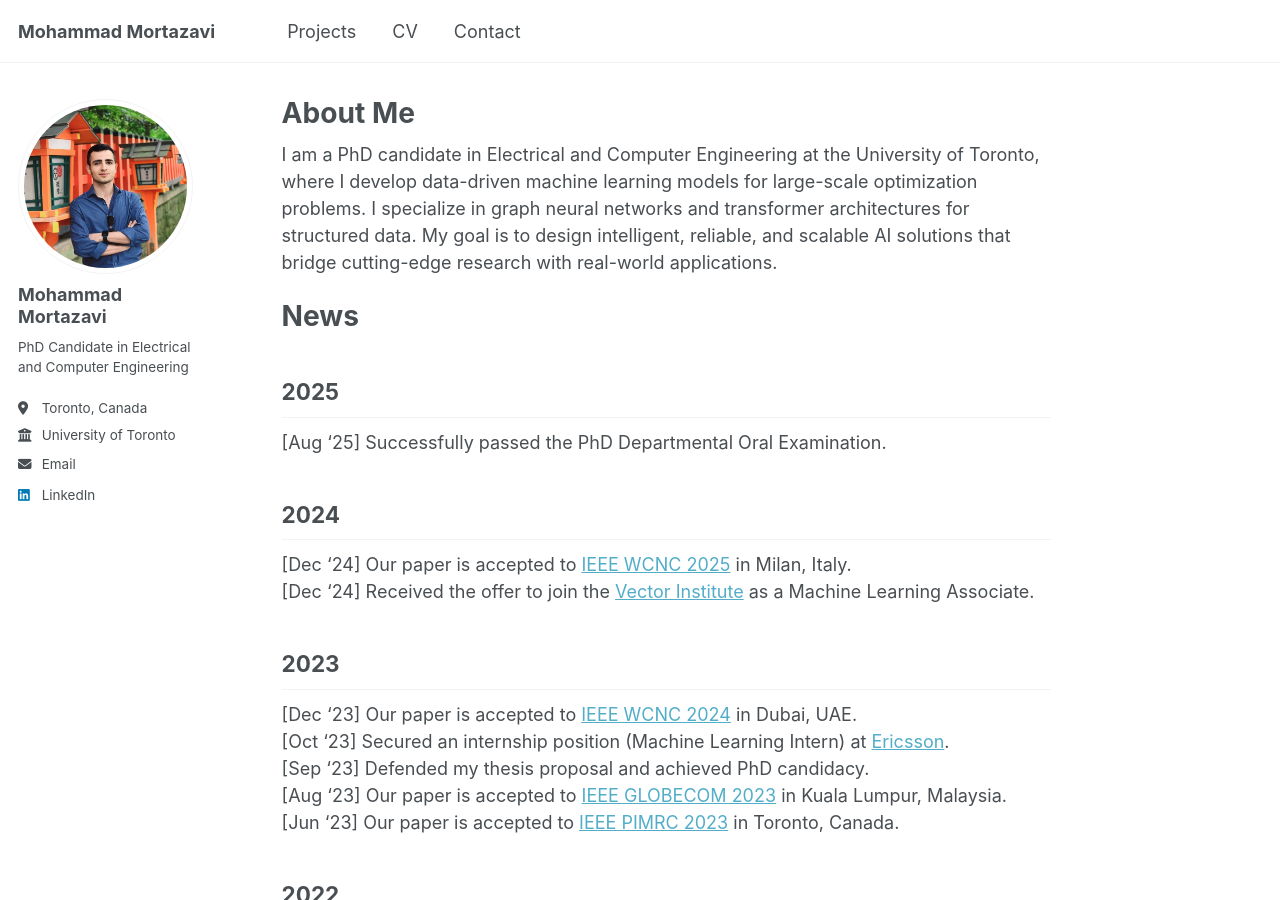
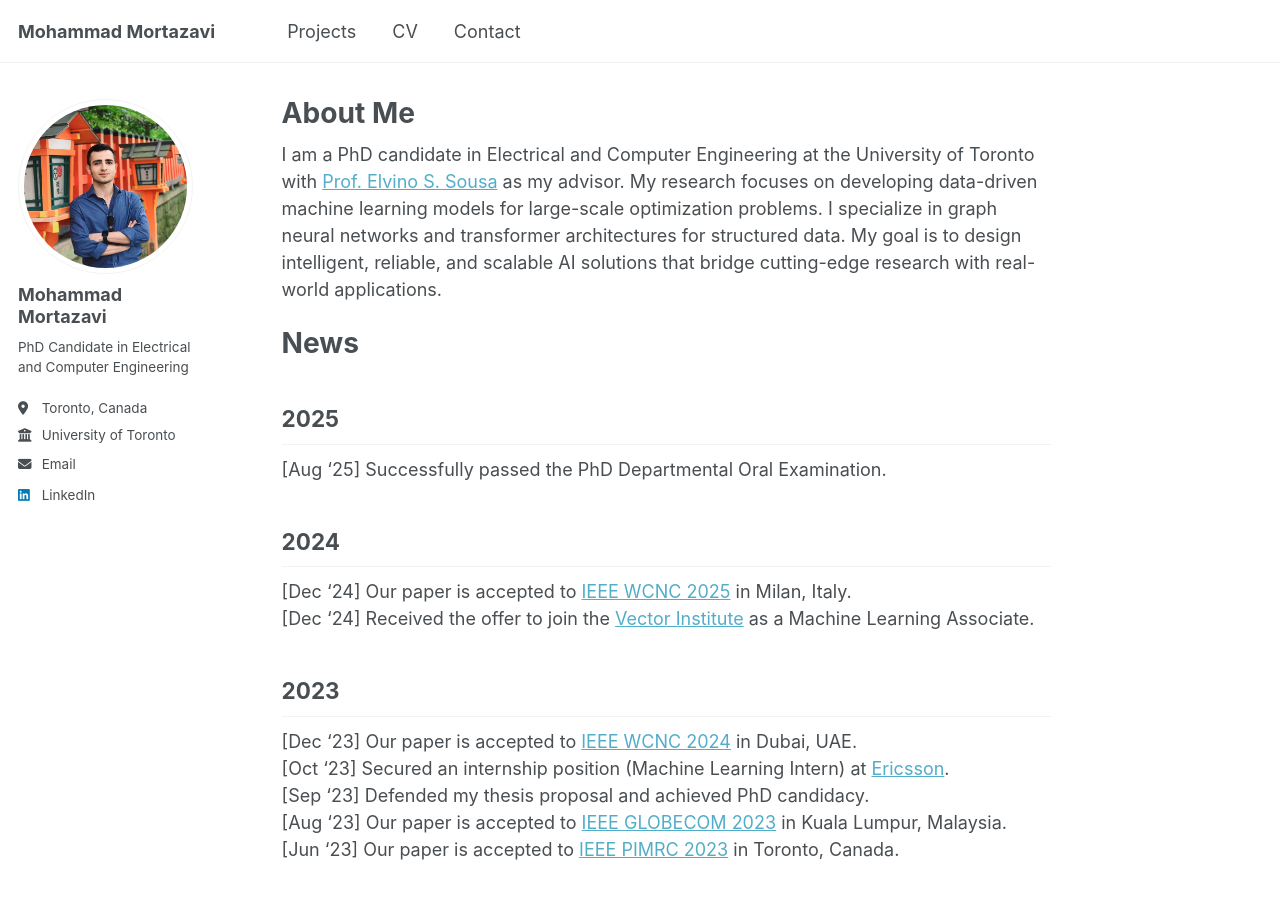
Before and after one commit to mortazawi/mortazawi.github.io, a Jekyll site: the page built from _pages/about.md, in a window 1280 px wide and 900 px high. Built offline with Jekyll 4.4.1, drawn with Linux system fonts in a browser that asks for light colours; a script that is not in the unit is left out.

Commit message:
Update about.md

```diff
--- a/_pages/about.md
+++ b/_pages/about.md
@@ -7,7 +7,7 @@ redirect_from:
   - /about.html
 ---
 
-I am a PhD candidate in Electrical and Computer Engineering at the University of Toronto, where I develop data-driven machine learning models for large-scale optimization problems. I specialize in graph neural networks and transformer architectures for structured data. My goal is to design intelligent, reliable, and scalable AI solutions that bridge cutting-edge research with real-world applications.
+I am a PhD candidate in Electrical and Computer Engineering at the University of Toronto with [Prof. Elvino S. Sousa](https://www.ece.utoronto.ca/people/sousa-e-s/) as my advisor. My research focuses on developing data-driven machine learning models for large-scale optimization problems. I specialize in graph neural networks and transformer architectures for structured data. My goal is to design intelligent, reliable, and scalable AI solutions that bridge cutting-edge research with real-world applications.
 
 News
 ======
```
